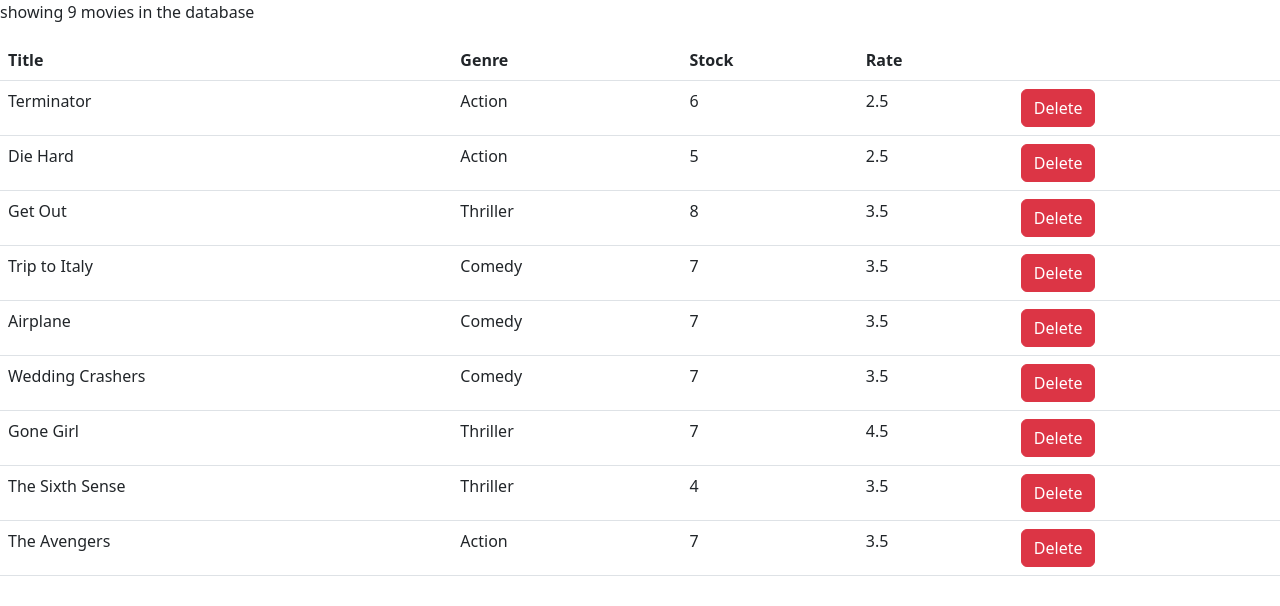
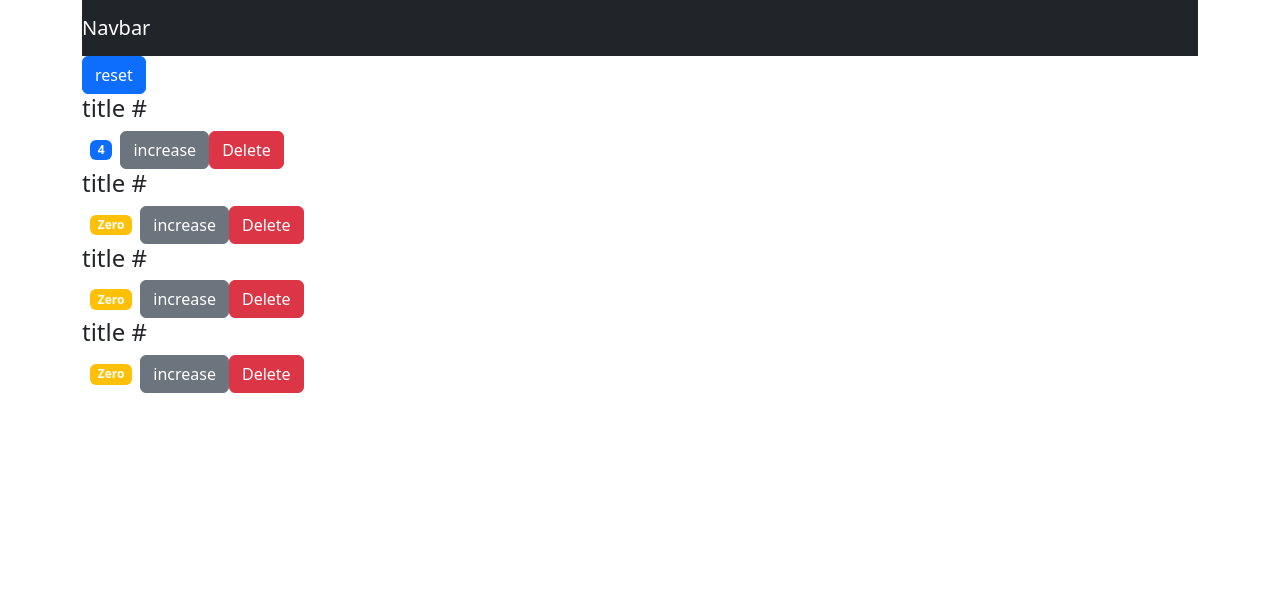
Before and after one commit to anhlangtu852004/mosh-react-couter-app-demo, a React (Create React App) app: page / in a window 1280 px wide. Shown: the top 606 px of the page. Built offline with nearby package versions, Linux system fonts and the light colour scheme.

Commit message:
them navbar component

```diff
--- a/src/App.js
+++ b/src/App.js
@@ -1,9 +1,12 @@
 import "./App.css";
+import Counters from "./components/counters";
+import NavBar from "./components/NavBar";
 
 function App() {
   return (
-    <main className="containe">
-      <h1>helllo world</h1>
+    <main className="container">
+      <NavBar />
+      <Counters />
     </main>
   );
 }
--- /dev/null
+++ b/src/components/NavBar.jsx
@@ -0,0 +1,17 @@
+import React, { Component } from "react";
+
+export class NavBar extends Component {
+  render() {
+    return (
+      <div>
+        <nav className="navbar navbar-dark bg-dark">
+          <a className="navbar-brand" href="#">
+            Navbar
+          </a>
+        </nav>
+      </div>
+    );
+  }
+}
+
+export default NavBar;
--- a/src/components/counter.jsx
+++ b/src/components/counter.jsx
@@ -1,37 +1,46 @@
 import React, { Component } from "react";
 
 class Counter extends Component {
-  state = {
-    count: 0,
-    tags: ["tag1", "tag2", "tag3"],
-  };
   render() {
+    // console.log(this.props);
     return (
-      <React.Fragment>
+      <div>
+        <h4>title # {this.props.id}</h4>
         <span className={this.getBadgeClass()}> {this.formatCount()}</span>
-        <button className="btn btn-secondary">increase</button>
-        {this.renderTags()}
-        {this.state.tags.length === 0 && "please create a new tag"}
-      </React.Fragment>
+        <button
+          className="btn btn-secondary"
+          onClick={() => this.props.onIncrease(this.props.counter)}
+        >
+          increase
+        </button>
+        <button
+          className="btn btn-danger"
+          onClick={() => this.props.onDelete(this.props.counter.id)}
+        >
+          Delete
+        </button>
+        {/* {this.renderTags()}
+        {this.state.tags.length === 0 && "please create a new tag"} */}
+      </div>
     );
   }
-  renderTags() {
-    if (this.state.tags.length === 0) return <p>there is no tag</p>;
-    return (
-      <ul>
-        {this.state.tags.map((tag) => (
-          <li key={tag}>{tag}</li>
-        ))}
-      </ul>
-    );
-  }
+  // renderTags() {
+  //   if (this.state.tags.length === 0) return <p>there is no tag</p>;
+  //   return (
+  //     <ul>
+  //       {this.state.tags.map((tag) => (
+  //         <li key={tag}>{tag}</li>
+  //       ))}
+  //     </ul>
+  //   );
+  // }
   formatCount() {
-    const { count } = this.state;
-    return count > 0 ? count : "Zero";
+    const { value } = this.props.counter;
+    return value > 0 ? value : "Zero";
   }
   getBadgeClass() {
     let classes = "badge m-2 bg-";
-    classes += this.state.count === 0 ? "warning" : "primary";
+    classes += this.props.counter.value === 0 ? "warning" : "primary";
     return classes;
   }
 }
--- /dev/null
+++ b/src/components/counters.jsx
@@ -0,0 +1,56 @@
+import React, { Component } from "react";
+import Counter from "./counter";
+
+class Counters extends Component {
+  state = {
+    counters: [
+      { id: 1, value: 4 },
+      { id: 2, value: 0 },
+      { id: 3, value: 0 },
+      { id: 4, value: 0 },
+    ],
+  };
+  handleDelete = (counterId) => {
+    const counters = this.state.counters.filter((c) => c.id !== counterId);
+    this.setState({ counters: counters });
+  };
+
+  handleReset = () => {
+    const counters = this.state.counters.map((counter) => {
+      counter.value = 0;
+      return counter;
+    });
+    this.setState({ counters: counters });
+    // this.setState({ counters: counters });
+  };
+
+  handleIncrease = (counter) => {
+    const counters = [...this.state.counters];
+    const index = counters.indexOf(counter);
+    counters[index] = { ...counter };
+    counters[index].value += 1;
+    this.setState({ counters: counters });
+  };
+
+  render() {
+    return (
+      <>
+        <button onClick={this.handleReset} className="btn btn-primary">
+          reset
+        </button>
+        {this.state.counters.map((counter) => (
+          <Counter
+            key={counter.id}
+            onDelete={this.handleDelete}
+            // value={counter.value}
+            // id={counter.id}
+            counter={counter}
+            onIncrease={this.handleIncrease}
+          />
+        ))}
+      </>
+    );
+  }
+}
+
+export default Counters;
--- a/src/index.js
+++ b/src/index.js
@@ -10,9 +10,9 @@
 const root = ReactDOM.createRoot(document.getElementById("root"));
 root.render(
   <React.StrictMode>
-    {/* <App /> */}
+    <App />
     {/* <Counter /> */}
-    <Videos />
+    {/* <Videos /> */}
   </React.StrictMode>
 );
 
```
